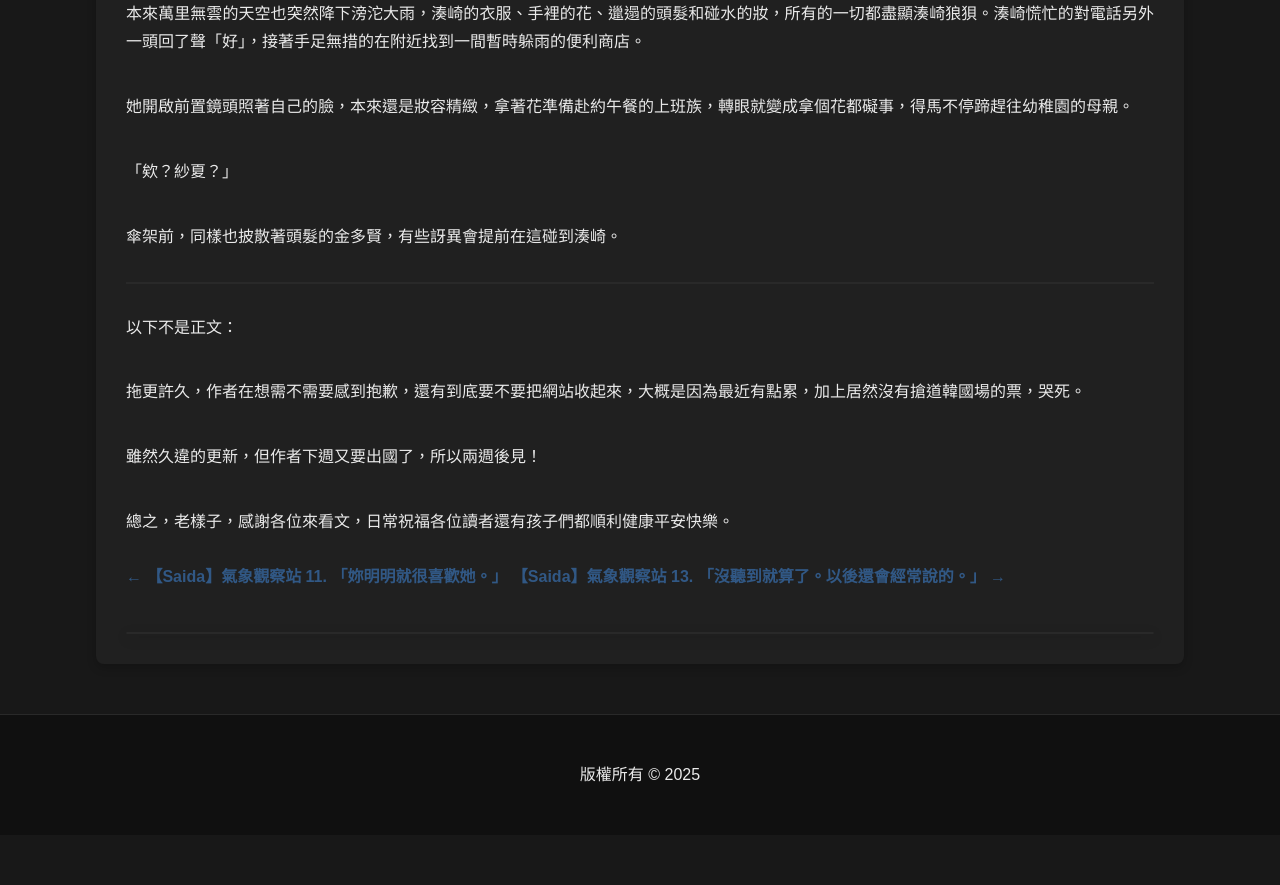
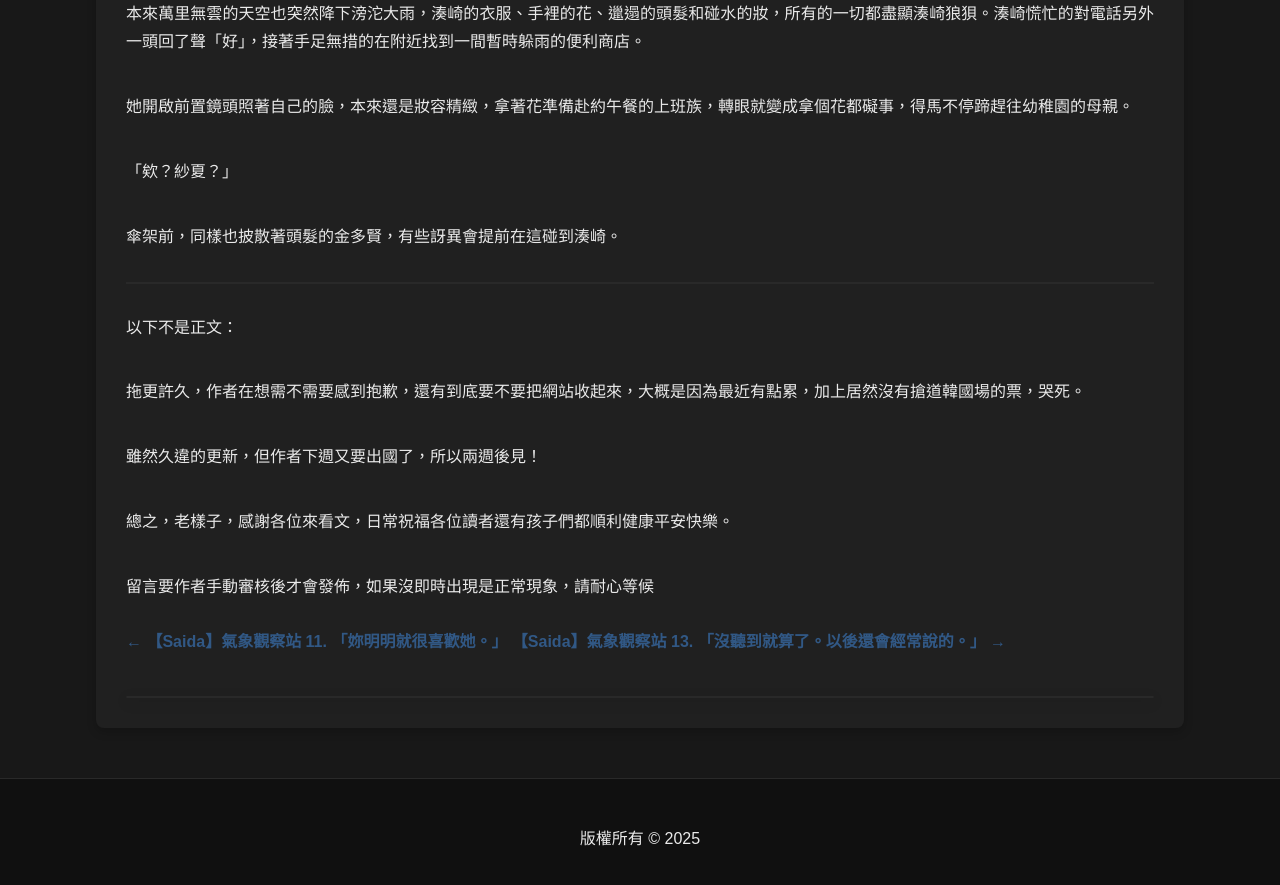
Before and after one commit to thekingwithdonkeyears/website, a Jekyll site: the page built from _posts/2025-06-27-Saida-氣象觀察站-12-我還真是個大壞人.md, in a window 1280 px wide and 900 px high, scrolled down 1859 px. Shown: the top 885 px of the window. Built offline with Jekyll 4.4.1, drawn with Linux system fonts in a browser that asks for light colours; comment, search, counter and statistics services are not loaded; before the commit the page ends 2694 px from its top, so only the background shows below that.

Commit message:
Update post.html

```diff
--- a/_layouts/post.html
+++ b/_layouts/post.html
@@ -51,6 +51,7 @@
       {% endfor %}
 
       <nav class="post-navigation">
+        <p>留言要作者手動審核後才會發佈，如果沒即時出現是正常現象，請耐心等候</p>
         {% if index and index > 0 %}
           {% assign prev_index = index | minus: 1 %}
           {% assign prev_post = related_posts[prev_index] %}
```
